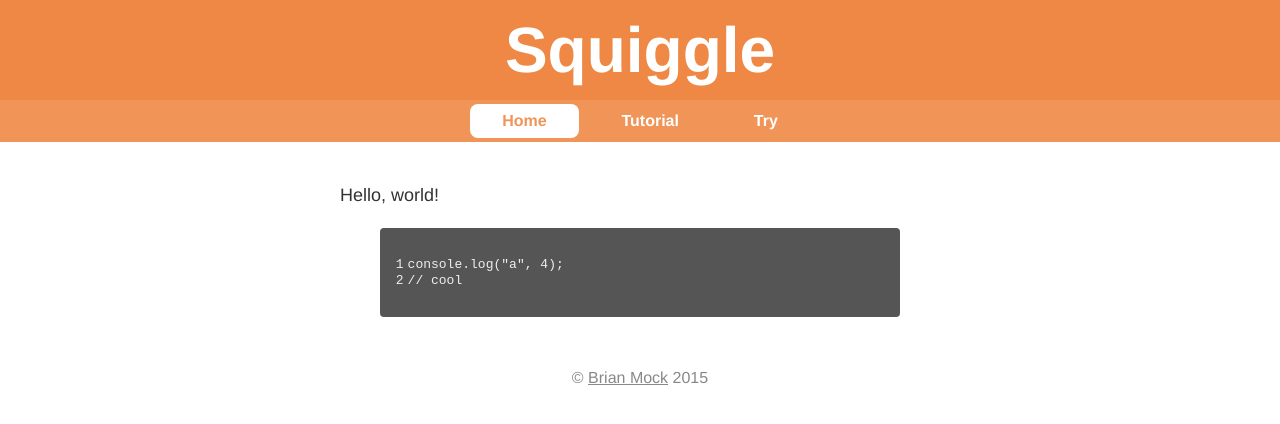
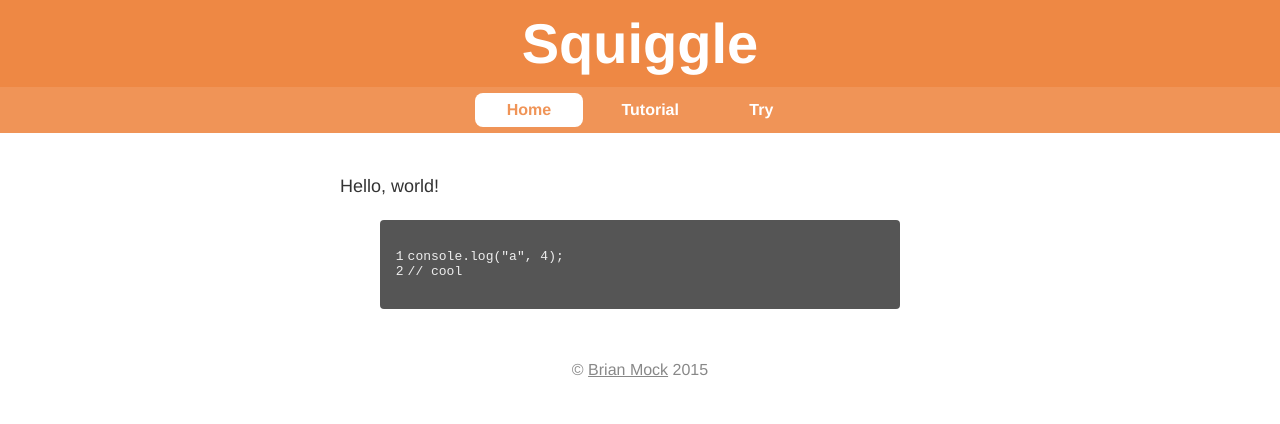
Before and after one commit to squiggle-lang/squiggle-lang.org, a Jekyll site: the page built from index.md, in a window 1280 px wide. Shown: the top 424 px of the page. Built offline with Jekyll 4.4.1, drawn with Linux system fonts in a browser that asks for light colours.

Commit message:
Minor tweaks

```diff
--- a/_layouts/default.html
+++ b/_layouts/default.html
@@ -15,9 +15,9 @@
 </header>
 
 <nav>
-    <a class="{{ page.cssTab1 }}" href="{{ site.baseurl }}/">Home</a>
-    <a class="{{ page.cssTab2 }}" href="{{ site.baseurl }}/tutorial">Tutorial</a>
-    <a class="{{ page.cssTab3 }}" href="{{ site.baseurl }}/try">Try</a>
+    <a class="{{ page.cssTab1 }}" href="{{ site.baseurl }}/">Home</a
+    ><a class="{{ page.cssTab2 }}" href="{{ site.baseurl }}/tutorial">Tutorial</a
+    ><a class="{{ page.cssTab3 }}" href="{{ site.baseurl }}/try">Try</a>
 </nav>
 
 <main>
--- a/_sass/style.scss
+++ b/_sass/style.scss
@@ -4,6 +4,7 @@
 $green: #2a5;
 
 $fontNormal: Helvetica, sans-serif;
+$fontParagraph: $fontNormal;
 $fontCode: Menlo, Consolas, monospace;
 
 $primary: #e84;
@@ -33,7 +34,7 @@
 
     background: $bg;
     color: $fg;
-    font-size: 4em;
+    font-size: 3.5em;
     padding: 0.2em;
     font-weight: bold;
     text-align: center;
@@ -58,12 +59,14 @@
 
     a {
         display: inline-block;
-        margin: 4px 0.2em;
+        margin: 6px 0.2em;
         padding: 0.5em 2em;
         color: $fg;
         text-decoration: none;
         font-weight: bold;
         border-radius: 8px;
+
+        transition: background 0.2s, color 0.2s;
 
         &.focus {
             background: white;
@@ -125,13 +128,15 @@
 p {
     font-size: 18px;
     line-height: 1.7;
+    font-family: $fontParagraph;
+
     a {
+        @include inlineColored;
+
         text-decoration: none;
         background: rgba($link, 0.10);
         color: $link;
         font-weight: bold;
-
-        @include inlineColored;
 
         &:hover {
             text-decoration: underline;
@@ -161,11 +166,12 @@
 }
 
 code {
+    @include inlineColored;
+
     color: #222;
     background: #eee;
     font-family: $fontCode;
     font-weight: bold;
-    @include inlineColored;
 }
 
 pre code {
```
